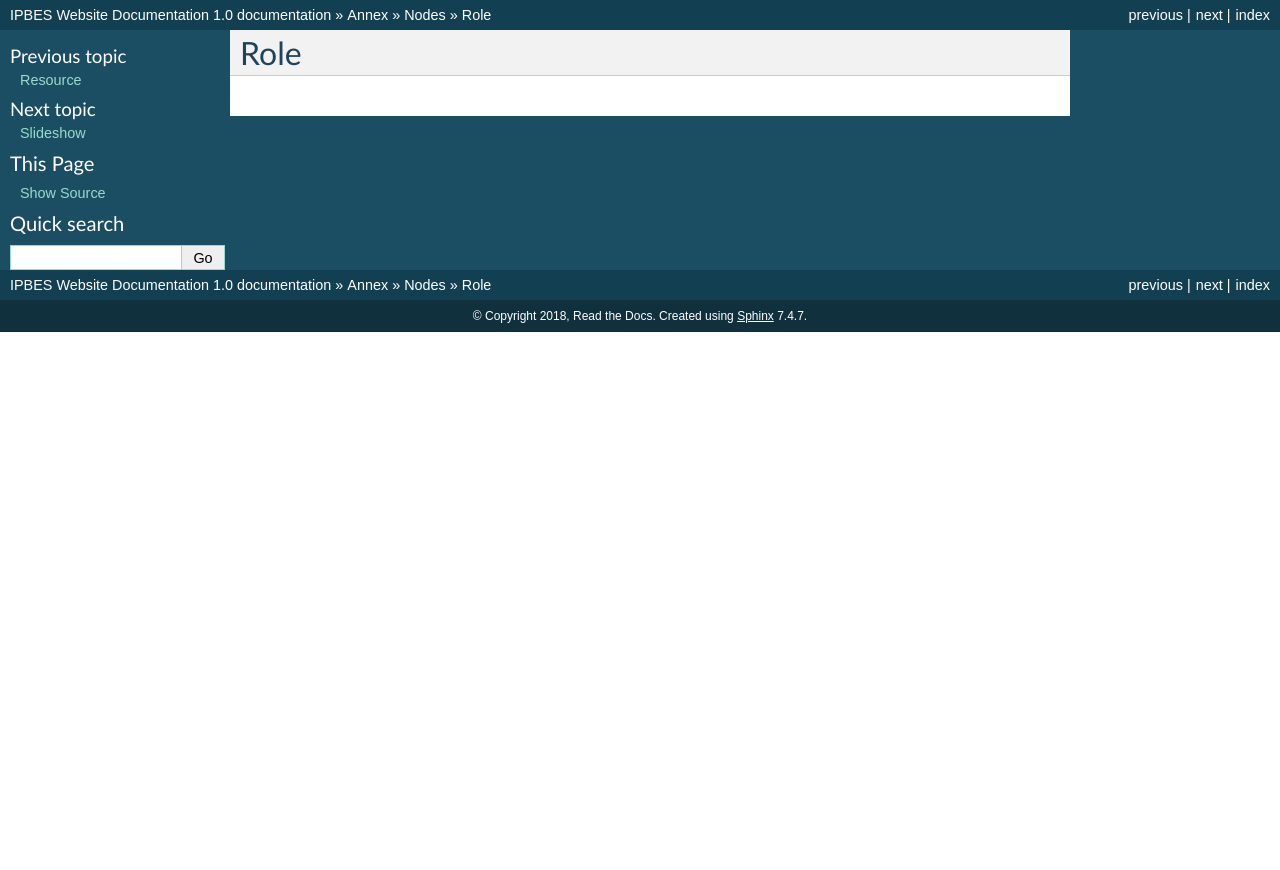
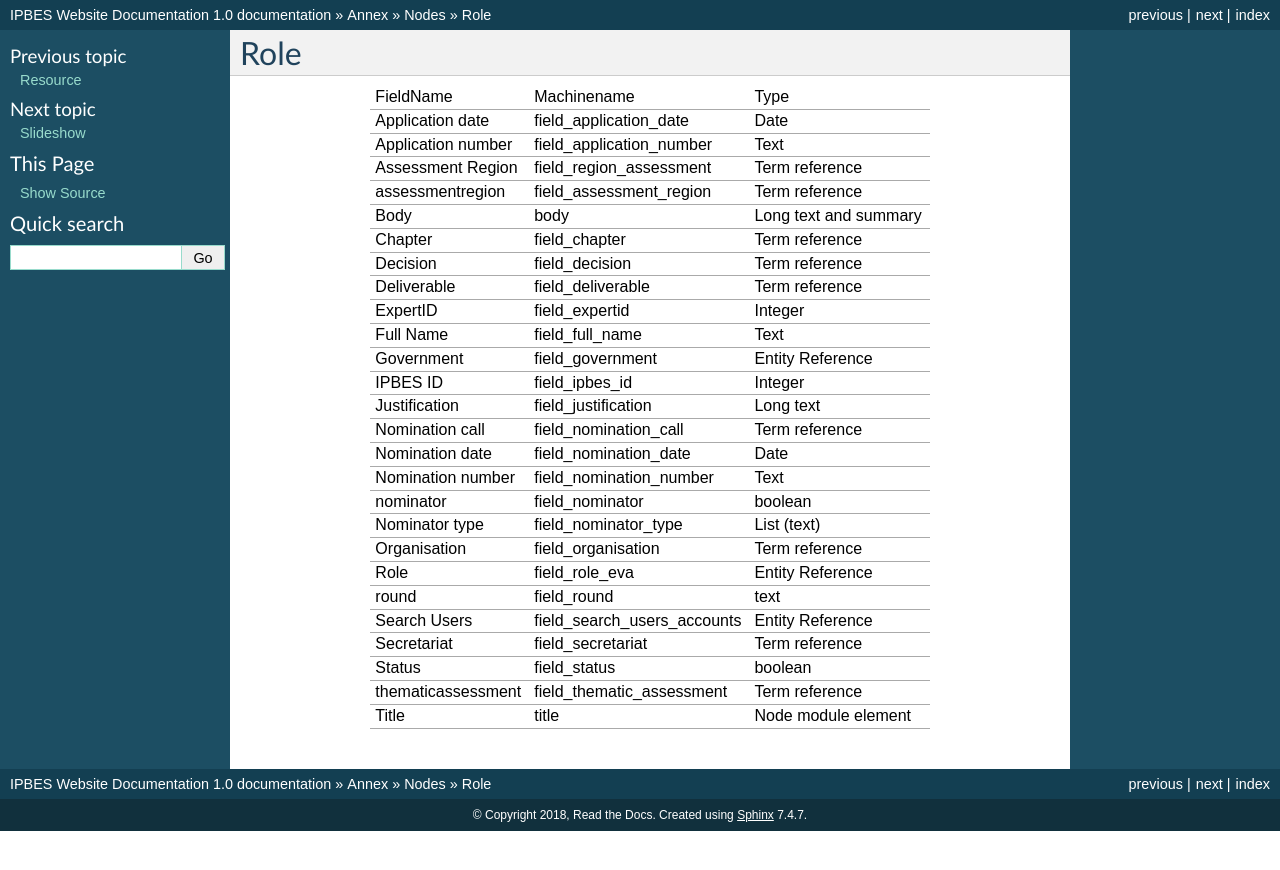
Before and after one commit to ipbes/ipbeswebdocs, a Sphinx documentation site: the page built from docs/annex/nodes/role.rst, in a window 1280 px wide. Shown: the top 870 px of the page. Built offline with Sphinx 7.4.7, drawn with Linux system fonts in a browser that asks for light colours; pages that are not in the unit, such as notebooks, are missing from menus.

Commit message:
Update role.rst

```diff
--- a/docs/annex/nodes/role.rst
+++ b/docs/annex/nodes/role.rst
@@ -1,2 +1,57 @@
 Role
 ====
++--------------------+-----------------------------+-----------------------+
+| FieldName          | Machinename                 | Type                  |
++--------------------+-----------------------------+-----------------------+
+| Application date   | field_application_date      | Date                  |
++--------------------+-----------------------------+-----------------------+
+| Application number | field_application_number    | Text                  |
++--------------------+-----------------------------+-----------------------+
+| Assessment Region  | field_region_assessment     | Term reference        |
++--------------------+-----------------------------+-----------------------+
+| assessmentregion   | field_assessment_region     | Term reference        |
++--------------------+-----------------------------+-----------------------+
+| Body               | body                        | Long text and summary |
++--------------------+-----------------------------+-----------------------+
+| Chapter            | field_chapter               | Term reference        |
++--------------------+-----------------------------+-----------------------+
+| Decision           | field_decision              | Term reference        |
++--------------------+-----------------------------+-----------------------+
+| Deliverable        | field_deliverable           | Term reference        |
++--------------------+-----------------------------+-----------------------+
+| ExpertID           | field_expertid              | Integer               |
++--------------------+-----------------------------+-----------------------+
+| Full Name          | field_full_name             | Text                  |
++--------------------+-----------------------------+-----------------------+
+| Government         | field_government            | Entity Reference      |
++--------------------+-----------------------------+-----------------------+
+| IPBES ID           | field_ipbes_id              | Integer               |
++--------------------+-----------------------------+-----------------------+
+| Justification      | field_justification         | Long text             |
++--------------------+-----------------------------+-----------------------+
+| Nomination call    | field_nomination_call       | Term reference        |
++--------------------+-----------------------------+-----------------------+
+| Nomination date    | field_nomination_date       | Date                  |
++--------------------+-----------------------------+-----------------------+
+| Nomination number  | field_nomination_number     | Text                  |
++--------------------+-----------------------------+-----------------------+
+| nominator          | field_nominator             | boolean               |
++--------------------+-----------------------------+-----------------------+
+| Nominator type     | field_nominator_type        | List (text)           |
++--------------------+-----------------------------+-----------------------+
+| Organisation       | field_organisation          | Term reference        |
++--------------------+-----------------------------+-----------------------+
+| Role               | field_role_eva              | Entity Reference      |
++--------------------+-----------------------------+-----------------------+
+| round              | field_round                 | text                  |
++--------------------+-----------------------------+-----------------------+
+| Search Users       | field_search_users_accounts | Entity Reference      |
++--------------------+-----------------------------+-----------------------+
+| Secretariat        | field_secretariat           | Term reference        |
++--------------------+-----------------------------+-----------------------+
+| Status             | field_status                | boolean               |
++--------------------+-----------------------------+-----------------------+
+| thematicassessment | field_thematic_assessment   | Term reference        |
++--------------------+-----------------------------+-----------------------+
+| Title              | title                       | Node module element   |
++--------------------+-----------------------------+-----------------------+
```
